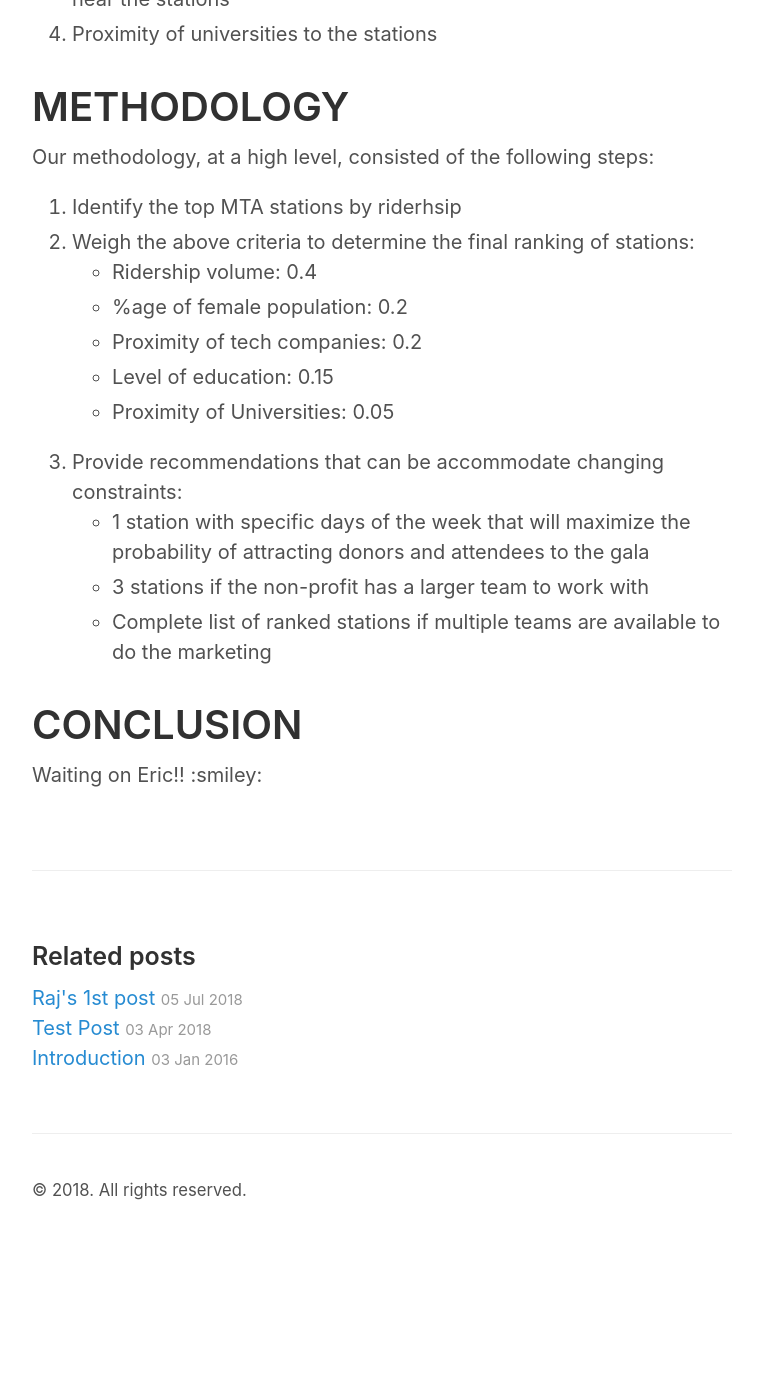
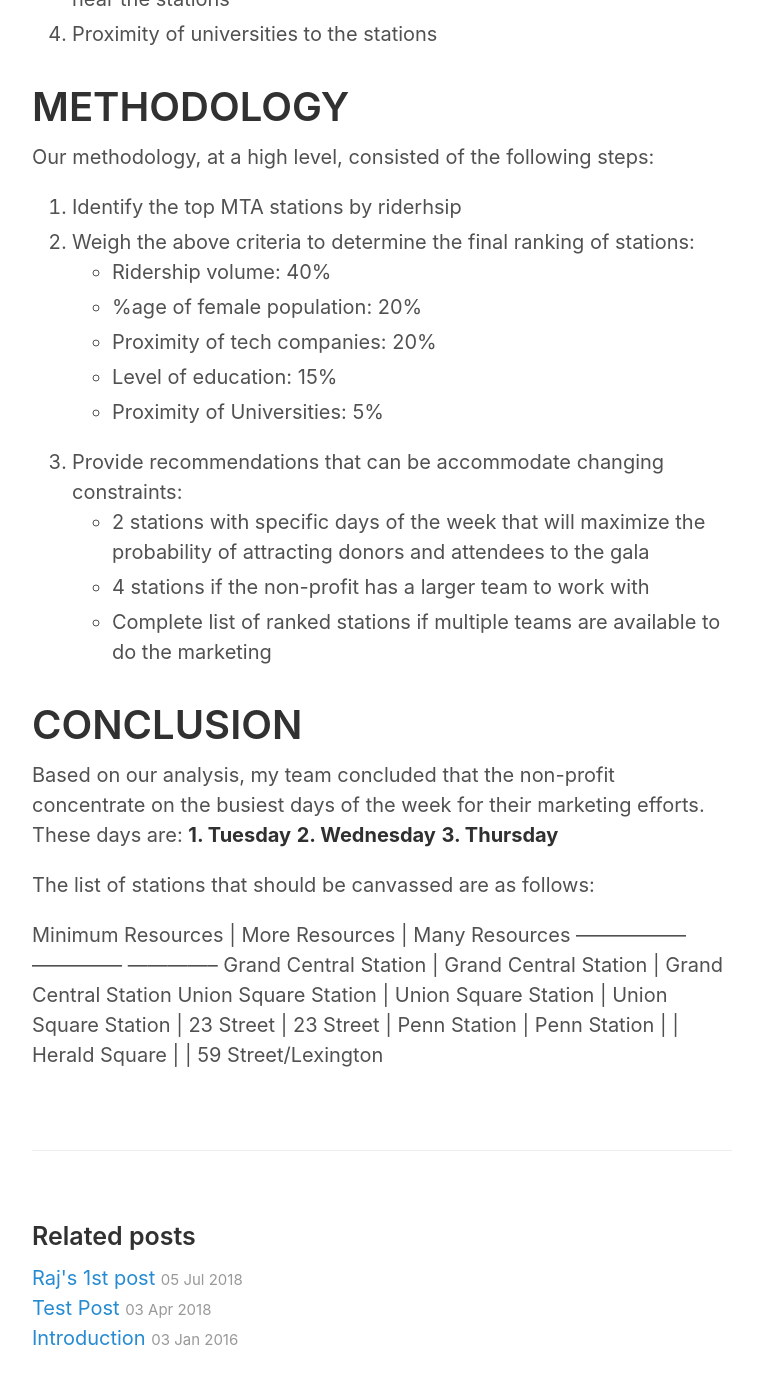
Before and after one commit to questiegit/questiegit.github.io, a Jekyll site: the page built from _posts/2018-07-07-BensonBlog.md, in a window 1280 px wide and 1400 px high, scrolled down 1025 px. Shown: the top 1384 px of the window, without its empty margins (258-1021 px from the left). Built offline with Jekyll 4.4.1, drawn with Linux system fonts in a browser that asks for light colours; our own code applies the rules of GitHub Pages for plain Markdown files; before the commit the page ends 2269 px from its top, so only the background shows below that.

Commit message:
Attempt 5: Benson Project post with Conclusion section added

```diff
--- a/_posts/2018-07-07-BensonBlog.md
+++ b/_posts/2018-07-07-BensonBlog.md
@@ -25,15 +25,29 @@ fields:
 Our methodology, at a high level, consisted of the following steps:
 1. Identify the top MTA stations by riderhsip
 2. Weigh the above criteria to determine the final ranking of stations:
-    - Ridership volume: 0.4
-    - %age of female population: 0.2
-    - Proximity of tech companies: 0.2
-    - Level of education: 0.15
-    - Proximity of Universities: 0.05
+    - Ridership volume: 40%
+    - %age of female population: 20%
+    - Proximity of tech companies: 20%
+    - Level of education: 15%
+    - Proximity of Universities: 5%
 3. Provide recommendations that can be accommodate changing constraints:
-    - 1 station with specific days of the week that will maximize the probability of attracting donors and attendees to the gala
-    - 3 stations if the non-profit has a larger team to work with
+    - 2 stations with specific days of the week that will maximize the probability of attracting donors and attendees to the gala
+    - 4 stations if the non-profit has a larger team to work with
     - Complete list of ranked stations if multiple teams are available to do the marketing
 
 # CONCLUSION #
-Waiting on Eric!! :smiley:
+Based on our analysis, my team concluded that the non-profit concentrate on the busiest days of the week for their marketing efforts.  These days are:
+**1. Tuesday**
+**2. Wednesday**
+**3. Thursday**
+
+The list of stations that should be canvassed are as follows:
+
+Minimum Resources | More Resources | Many Resources
+-----------------   --------------   --------------
+Grand Central Station | Grand Central Station | Grand Central Station
+Union Square Station | Union Square Station | Union Square Station
+ | 23 Street | 23 Street
+ | Penn Station | Penn Station
+ | | Herald Square
+ | | 59 Street/Lexington
```
